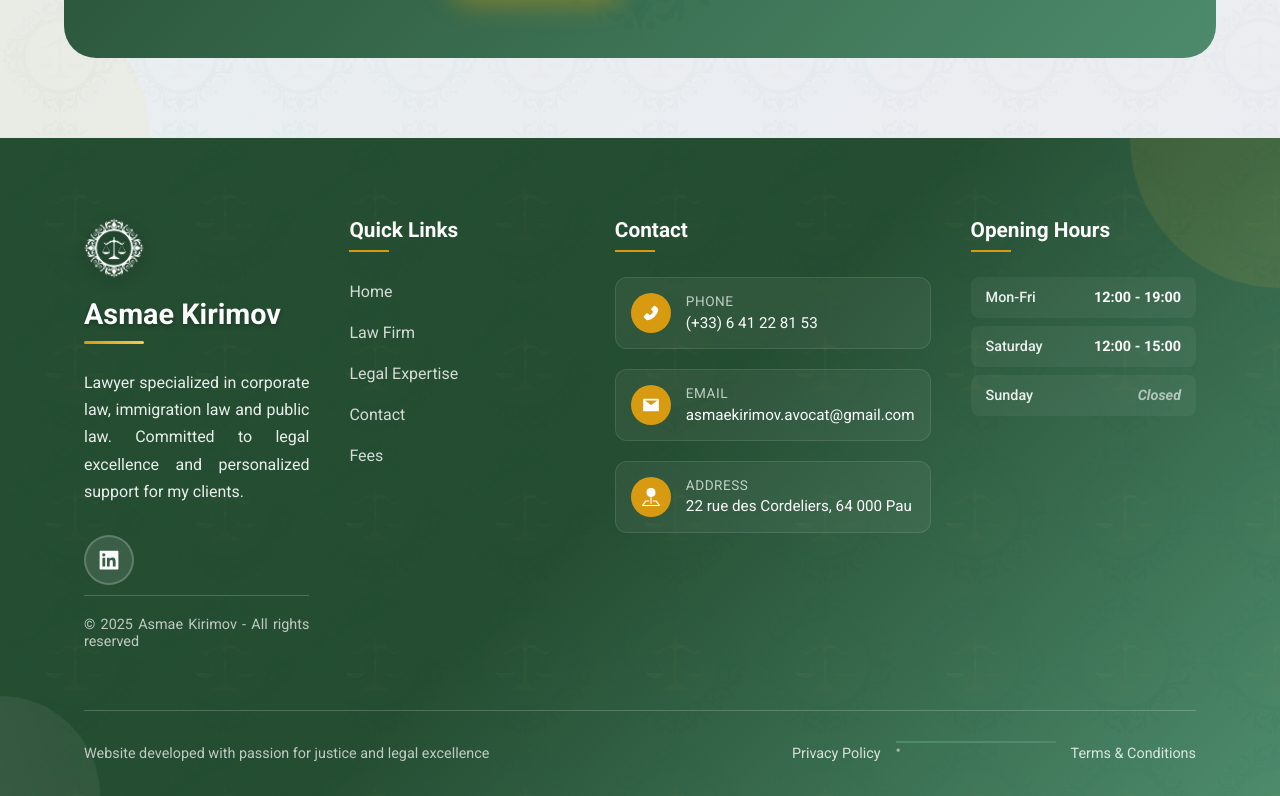
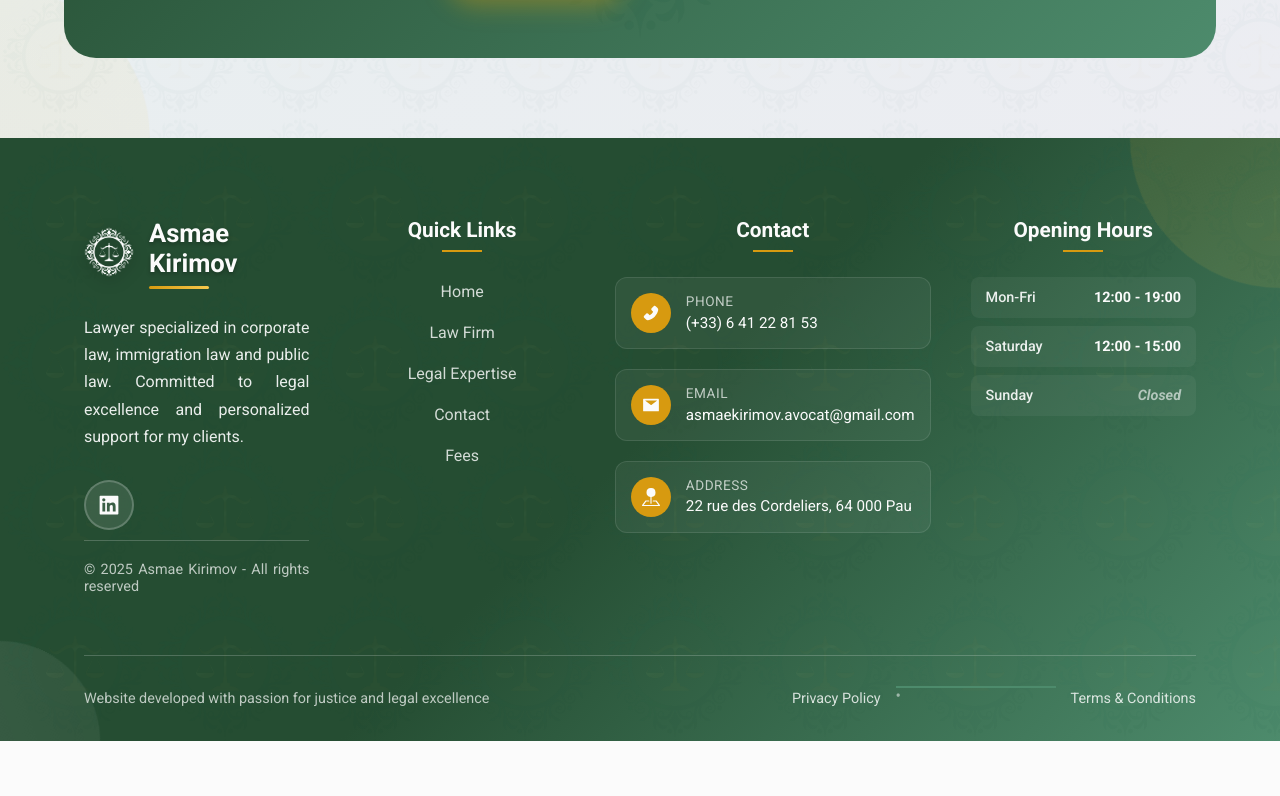
Before and after one commit to SenanAbb/asmae-web-v2, a React (Vite) app: page /cabinet in a window 1280 px wide. Shown: the part 2644-3440 px from the top of the page. After the commit the page ends 3385 px from the top, so only its background shows below. Built offline with nearby package versions, Linux system fonts and the light colour scheme; a web font is replaced by a local one.

Commit message:
fix/little changes

```diff
--- a/src/components/Footer/Footer.css
+++ b/src/components/Footer/Footer.css
@@ -98,12 +98,20 @@
     .description-content {
       .title {
         margin-bottom: 25px;
+        display: flex;
+        align-items: center;
+        gap: 15px;
+
+        @media (max-width: 768px) {
+          flex-direction: column;
+          gap: 10px;
+        }
 
         .logo-container {
-          margin-bottom: 15px;
+          margin-bottom: 0;
 
           .footer-logo {
-            height: 60px;
+            height: 50px;
             width: auto;
             filter: brightness(0) invert(1)
               drop-shadow(0 4px 8px rgba(0, 0, 0, 0.3));
@@ -115,10 +123,19 @@
           }
         }
 
+        .title-content {
+          display: flex;
+          flex-direction: column;
+          align-items: flex-start;
+
+          @media (max-width: 768px) {
+            align-items: center;
+          }
+
           .footer-name {
-          font-size: 1.8rem;
+            font-size: 1.6rem;
             font-weight: 700;
-          margin: 0 0 10px 0;
+            margin: 0 0 8px 0;
             color: var(--white);
             text-shadow: 0 2px 4px rgba(0, 0, 0, 0.3);
           }
@@ -132,9 +149,6 @@
               var(--secondary-light) 100%
             );
             border-radius: 2px;
-
-          @media (max-width: 768px) {
-            margin: 0 auto;
           }
         }
       }
@@ -219,9 +233,10 @@
       p {
         font-size: 0.9rem;
         color: rgba(255, 255, 255, 0.7);
-        margin: 10px 0 0 0;
+        margin: 0;
         padding-top: 20px;
         border-top: 1px solid rgba(255, 255, 255, 0.2);
+        margin-top: 10px;
       }
     }
   }
@@ -233,12 +248,14 @@
     color: var(--white);
     position: relative;
     padding-bottom: 10px;
+    text-align: center;
 
     &::after {
       content: '';
       position: absolute;
       bottom: 0;
-      left: 0;
+      left: 50%;
+      transform: translateX(-50%);
       width: 40px;
       height: 2px;
       background: var(--secondary);
@@ -254,12 +271,16 @@
     min-height: 350px;
     display: flex;
     flex-direction: column;
+    text-align: center;
 
     .footer-links-list {
       list-style: none;
       margin: 0;
       padding: 0;
       flex: 1;
+      display: flex;
+      flex-direction: column;
+      align-items: center;
 
       li {
         margin-bottom: 12px;
@@ -277,7 +298,8 @@
             content: '';
             position: absolute;
             bottom: 0;
-            left: 0;
+            left: 50%;
+            transform: translateX(-50%);
             width: 0;
             height: 2px;
             background: var(--secondary);
@@ -286,7 +308,7 @@
 
           &:hover {
             color: var(--white);
-            transform: translateX(5px);
+            transform: translateY(-2px);
 
             &::before {
               width: 100%;
@@ -488,12 +510,16 @@
 
       .description-content {
         .title {
+          .logo-container {
             .footer-logo {
               height: 50px;
             }
+          }
 
+          .title-content {
             .footer-name {
               font-size: 1.5rem;
+            }
           }
         }
       }
--- a/src/components/Footer/Footer.jsx
+++ b/src/components/Footer/Footer.jsx
@@ -1,12 +1,6 @@
 import { Link } from 'react-router-dom';
 import './Footer.css';
-import {
-  AiFillFacebook,
-  AiFillInstagram,
-  AiFillLinkedin,
-  AiFillMail,
-  AiFillPhone,
-} from 'react-icons/ai';
+import { AiFillLinkedin, AiFillMail, AiFillPhone } from 'react-icons/ai';
 import { useTranslation } from 'react-i18next';
 import { BsFillPinMapFill } from 'react-icons/bs';
 
@@ -35,8 +29,10 @@ export const Footer = () => {
                     className="footer-logo"
                   />
                 </div>
-                <h4 className="footer-name">Asmae Kirimov</h4>
-                <div className="title-decoration"></div>
+                <div className="title-content">
+                  <h4 className="footer-name">Asmae Kirimov</h4>
+                  <div className="title-decoration"></div>
+                </div>
               </div>
 
               <div className="description-text">
--- a/src/i18n/en.json
+++ b/src/i18n/en.json
@@ -10,6 +10,7 @@
   "navbar_honoraires_label": "Fees",
   "navbar_cta_label": "Need legal help?",
   "hero_subtitle": "Graduate",
+
   "welcome_section_title": "Welcome to the law office of ",
   "welcome_section_subtitle": "Your trusted legal partner in France",
   "welcome_section_description_1": "As a lawyer based in Pau, I advise, assist, and represent clients in administrative law, business law, and everyday litigation. With experience in law firms, French administration, and administrative courts, I founded my own practice to offer rigorous, personalized, and human legal support.",
--- a/src/i18n/fr.json
+++ b/src/i18n/fr.json
@@ -102,7 +102,7 @@
   "cabinet_page_cta_call": "Appeler maintenant",
   "cabinet_page_cta_email": "Envoyer un email",
 
-  "services_page_main_title": "Nos Expertises Juridiques",
+  "services_page_main_title": "Expertises Juridiques",
   "services_page_main_subtitle": "Une expertise spécialisée pour vous accompagner dans tous vos défis juridiques",
   "services_page_cta_title": "Besoin de conseils juridiques spécialisés ?",
   "services_page_cta_subtitle": "Contactez-moi pour discuter de votre situation et trouver la meilleure solution adaptée à vos besoins.",
--- a/src/pages/CabinetPage/CabinetPage.css
+++ b/src/pages/CabinetPage/CabinetPage.css
@@ -278,6 +278,7 @@
         line-height: 1.6;
         max-width: 600px;
         margin: 0 auto 30px;
+        text-align: center;
       }
 
       .title-decoration {
--- a/src/pages/sections/HeroSection/HeroSection.jsx
+++ b/src/pages/sections/HeroSection/HeroSection.jsx
@@ -218,7 +218,6 @@ export const HeroSection = () => {
           >
             <AiOutlineArrowDown size={20} />
           </motion.div>
-          <div className="scroll-text">Descubre más</div>
         </motion.div>
       </div>
     </section>
--- a/src/pages/sections/WelcomeSection/WelcomeSection.css
+++ b/src/pages/sections/WelcomeSection/WelcomeSection.css
@@ -126,7 +126,7 @@
 
         .name-underline {
           position: absolute;
-          bottom: -5px;
+          bottom: -10px;
           left: 0;
           height: 6px;
           background: linear-gradient(
@@ -145,6 +145,7 @@
       color: var(--primary-dark);
       margin-bottom: 30px;
       line-height: 1.4;
+      margin-top: 50px;
     }
 
     .description-content {
```
Lines whose indentation alone changed are shown as unchanged.
